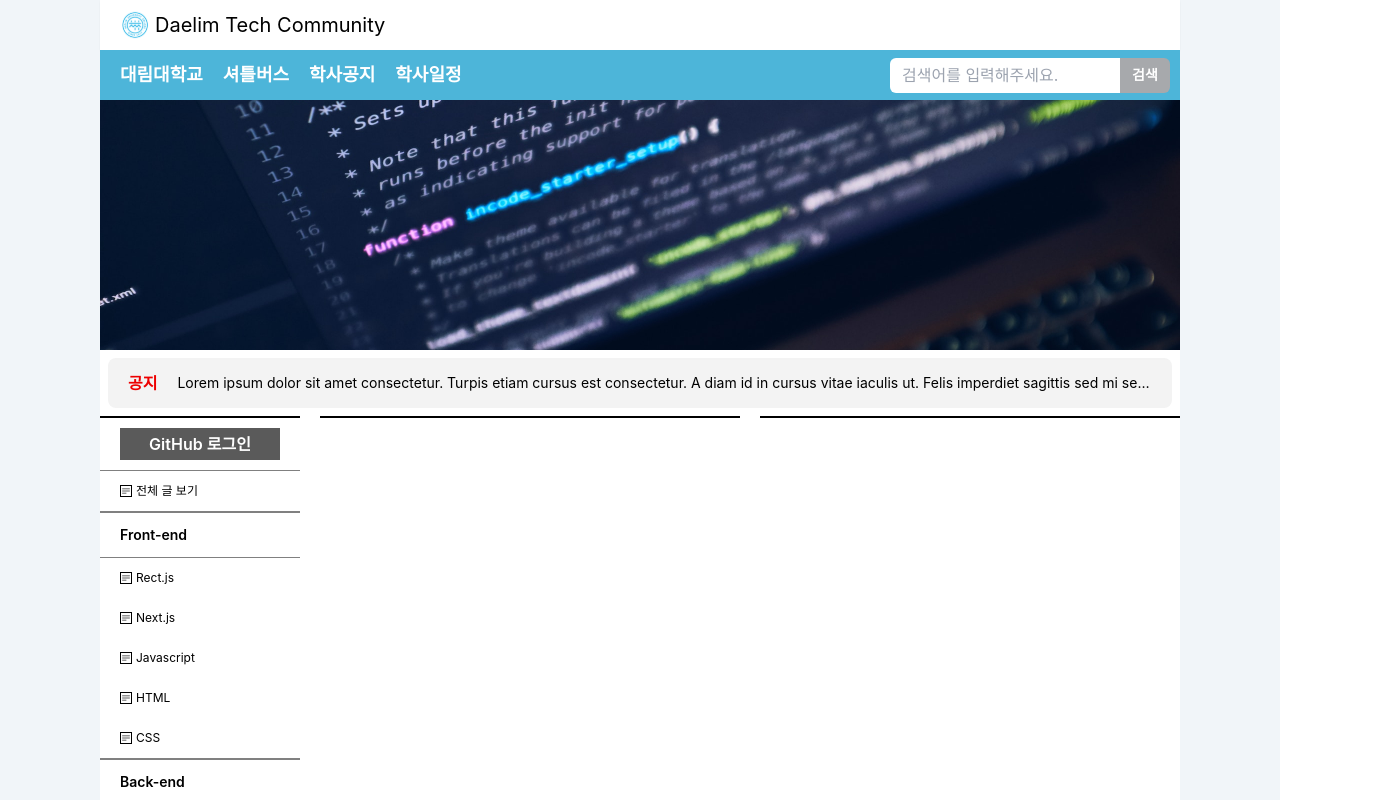
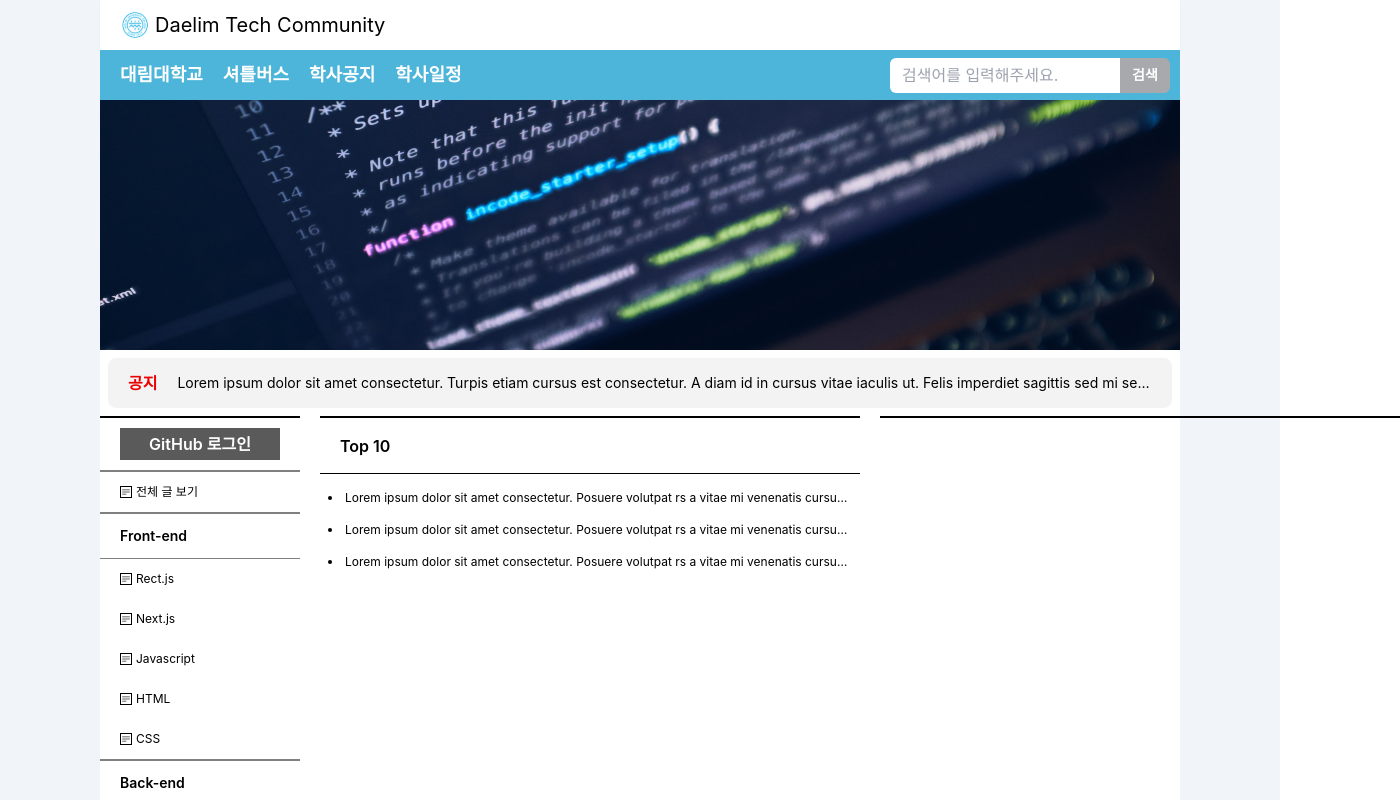
Before and after one commit to UBamtol/DUC_Tech_Community, a Next.js app: page / in a window 1280 px wide. Shown: the top 800 px of the page, 1400 px wide, since content can reach past the window. Built offline with nearby package versions, Linux system fonts and the light colour scheme; no server answers.

Commit message:
[ Dev ] Feat LoginBox, LeftCategoryBox, Add PostingCategoryBox.tsx

```diff
--- a/components/LeftCategoryBox.tsx
+++ b/components/LeftCategoryBox.tsx
@@ -9,19 +9,19 @@ const LeftCategoryBox = () => {
   return (
     <div className='flex flex-col justify-center items-center border-t-2 border-black w-[200px] min-w-[200px] mr-5 '>
       <LoginBox />
-      <div className='w-full flex  justify-start items-center border-t border-[#808080] px-5 py-3 text-xs'>
+      <div className='w-full flex  justify-start items-center border-t-2 border-[#808080] px-5 py-3 text-xs hover:cursor-pointer hover:font-semibold hover:bg-[#808080]/5'>
         <Bars3BottomLeftIcon className='w-3 h-3 border border-black text-black mr-1' />
         전체 글 보기
       </div>
       <div className='w-full flex flex-col justify-start items-center border-y-2 border-[#808080] text-sm'>
-        <div className='w-full border-b-1 border-[#808080] font-semibold px-5 py-3'>
+        <div className='w-full border-b-1 border-[#808080] font-semibold px-5 py-3 hover:cursor-pointer hover:font-bold hover:bg-[#808080]/5'>
           Front-end
         </div>
         <div className='w-full items-center border-t border-[#808080]'>
           {frontEnd.map((v, i) => {
             return (
               <div
-                className='w-full flex justify-start items-center px-5 py-3 text-xs'
+                className='w-full flex justify-start items-center px-5 py-3 text-xs hover:cursor-pointer hover:font-semibold hover:bg-[#808080]/5'
                 key={i}
               >
                 <Bars3BottomLeftIcon className='w-3 h-3 border border-black text-black mr-1' />
@@ -32,14 +32,14 @@ const LeftCategoryBox = () => {
         </div>
       </div>
       <div className='w-full flex flex-col justify-start items-center border-b-2 border-[#808080] text-sm'>
-        <div className='w-full border-b-1 border-[#808080] font-semibold px-5 py-3'>
+        <div className='w-full border-b-1 border-[#808080] font-semibold px-5 py-3 hover:cursor-pointer hover:font-bold hover:bg-[#808080]/5'>
           Back-end
         </div>
         <div className='w-full items-center border-t border-[#808080]'>
           {backEnd.map((v, i) => {
             return (
               <div
-                className='w-full flex justify-start items-center px-5 py-3 text-xs'
+                className='w-full flex justify-start items-center px-5 py-3 text-xs hover:cursor-pointer hover:font-semibold hover:bg-[#808080]/5'
                 key={i}
               >
                 <Bars3BottomLeftIcon className='w-3 h-3 border border-black text-black mr-1' />
@@ -50,14 +50,14 @@ const LeftCategoryBox = () => {
         </div>
       </div>
       <div className='w-full flex flex-col justify-start items-center border-b-2 border-[#808080] text-sm'>
-        <div className='w-full border-b-1 border-[#808080] font-semibold px-5 py-3'>
+        <div className='w-full border-b-1 border-[#808080] font-semibold px-5 py-3 hover:cursor-pointer hover:font-bold hover:bg-[#808080]/5'>
           자유게시판
         </div>
         <div className='w-full items-center border-t border-[#808080]'>
           {freeBoard.map((v, i) => {
             return (
               <div
-                className='w-full flex justify-start items-center px-5 py-3 text-xs'
+                className='w-full flex justify-start items-center px-5 py-3 text-xs hover:cursor-pointer hover:font-semibold hover:bg-[#808080]/5'
                 key={i}
               >
                 <Bars3BottomLeftIcon className='w-3 h-3 border border-black text-black mr-1' />
--- a/components/LoginBox.tsx
+++ b/components/LoginBox.tsx
@@ -33,13 +33,13 @@ const LoginBox = () => {
           <div className='text-xs text-[#808080]'>{session.user?.email}</div>
         </div>
         <div className='flex text-xs w-full h-[33px] items-center border-t border-[#808080] divide-x divide-[#808080]'>
-          <div className='flex justify-center items-center w-1/3 h-full '>
+          <div className='flex justify-center items-center w-1/3 h-full hover:cursor-pointer hover:font-semibold'>
             게시물
           </div>
-          <div className='flex justify-center items-center w-1/3 h-full '>
+          <div className='flex justify-center items-center w-1/3 h-full hover:cursor-pointer hover:font-semibold'>
             댓글
           </div>
-          <div className='flex justify-center items-center w-1/3 h-full '>
+          <div className='flex justify-center items-center w-1/3 h-full hover:cursor-pointer hover:font-semibold'>
             공지사항
           </div>
         </div>
--- /dev/null
+++ b/components/PostingCategoryBox.tsx
@@ -0,0 +1,36 @@
+import React from 'react';
+
+const PostingCategoryBox = () => {
+  return (
+    <>
+      <div className='flex flex-col w-full h-[56px]'>
+        <div className='w-full h-full border-b border-black flex items-center p-5 font-semibold font-lg'>
+          Top 10
+        </div>
+        <ul className='list-inside list-disc px-2 py-2 text-xs'>
+          <li className='truncate py-2'>
+            Lorem ipsum dolor sit amet consectetur. Posuere volutpat rs a vitae
+            mi venenatis cursus. Velit sem sed leo sit in in mi nibh lectus.
+            Quis leo ut amet cursus gravida. Commodo nulla gravida sit non nisl
+            massa.
+          </li>
+          <li className='truncate py-2'>
+            Lorem ipsum dolor sit amet consectetur. Posuere volutpat rs a vitae
+            mi venenatis cursus. Velit sem sed leo sit in in mi nibh lectus.
+            Quis leo ut amet cursus gravida. Commodo nulla gravida sit non nisl
+            massa.
+          </li>
+          <li className='truncate py-2'>
+            Lorem ipsum dolor sit amet consectetur. Posuere volutpat rs a vitae
+            mi venenatis cursus. Velit sem sed leo sit in in mi nibh lectus.
+            Quis leo ut amet cursus gravida. Commodo nulla gravida sit non nisl
+            massa.
+          </li>
+        </ul>
+        <div></div>
+      </div>
+    </>
+  );
+};
+
+export default PostingCategoryBox;
--- a/pages/index.tsx
+++ b/pages/index.tsx
@@ -1,5 +1,6 @@
 import Announcement from 'components/common/Announcement';
 import LeftCategoryBox from 'components/LeftCategoryBox';
+import PostingCategoryBox from 'components/PostingCategoryBox';
 import type { NextPage } from 'next';
 import Image from 'next/image';
 
@@ -17,7 +18,10 @@ const Home: NextPage = () => {
         <LeftCategoryBox />
         {/* 글 목록 박스 */}
         <div className='w-full flex justify-between'>
-          <div className='border-t-2 border-black w-[50%] mr-5'></div>
+          <div className='border-t-2 border-black w-[50%] mr-5'>
+            <PostingCategoryBox />
+          </div>
+
           <div className='border-t-2 border-black w-[50%]'></div>
         </div>
       </div>
```
